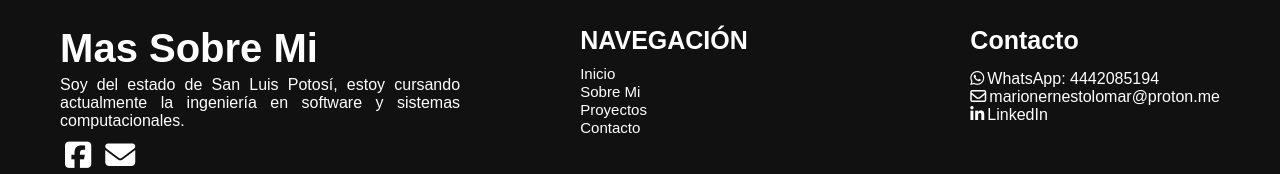
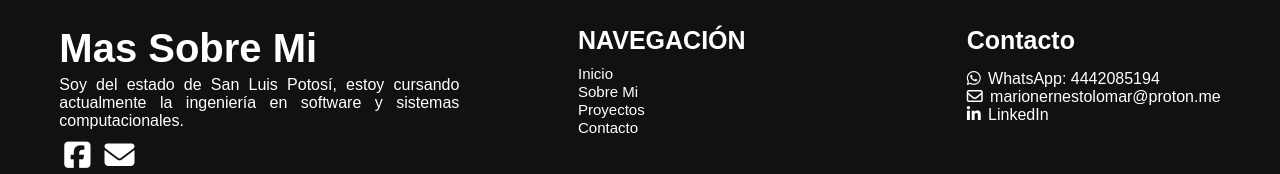
Before and after one commit to ErnestoLomar/Portafolio, a plain HTML site: page index.html in a window 1280 px wide. Shown: the part 3092-3266 px from the top of the page. Drawn offline with Linux system fonts and the light colour scheme; a web font is replaced by a local one.

Commit message:
Actualizando portafolio.

```diff
--- a/index.css
+++ b/index.css
@@ -537,7 +537,7 @@ nav {
 }
 
 .ul__ubicacion li {
-  font-family: "Poppins", sans-serif;
+  font-family: sans-serif;
   color: #fff;
   cursor: default;
 }
```
Also changed, not shown: index.html (+3 -3 lines).
